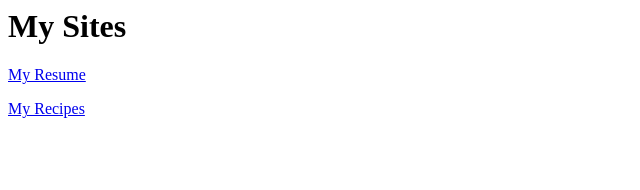
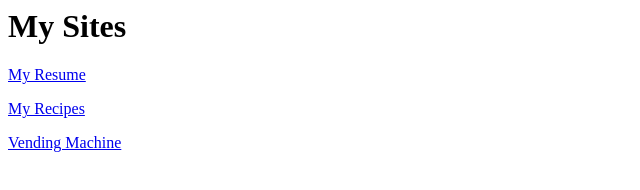
Before and after one commit to ErinMeiMatheny/dc-em-first-project, a plain HTML site: page index.html in a window 1280 px wide. Shown: the whole page, without its empty margins (0-640 px from the left). Drawn offline with Linux system fonts and the light colour scheme.

Commit message:
updated index

```diff
--- a/index.html
+++ b/index.html
@@ -7,6 +7,7 @@
 
         <p><a href="resume.html"> My Resume </a></p>
         <p><a href="recipe.html"> My Recipes </a></p>
+        <p><a href="recipe.html"> Vending Machine</a></p>
 
     </body>
 </html>
```
